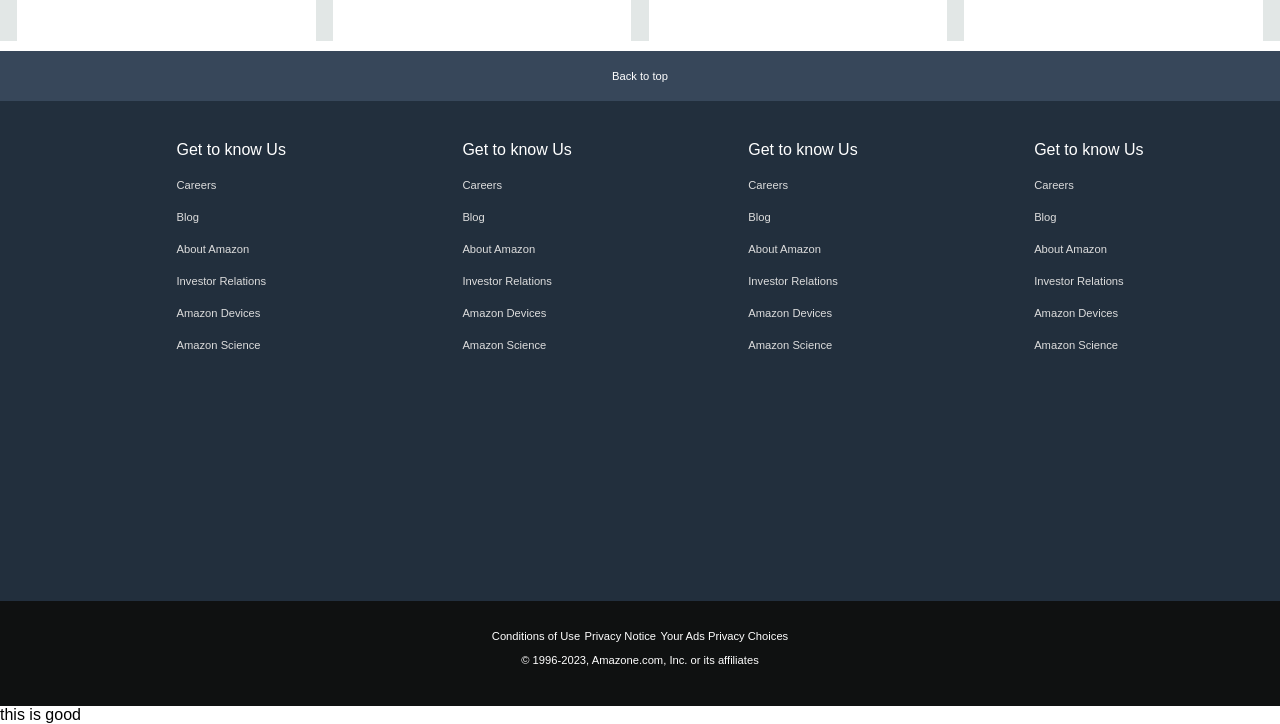
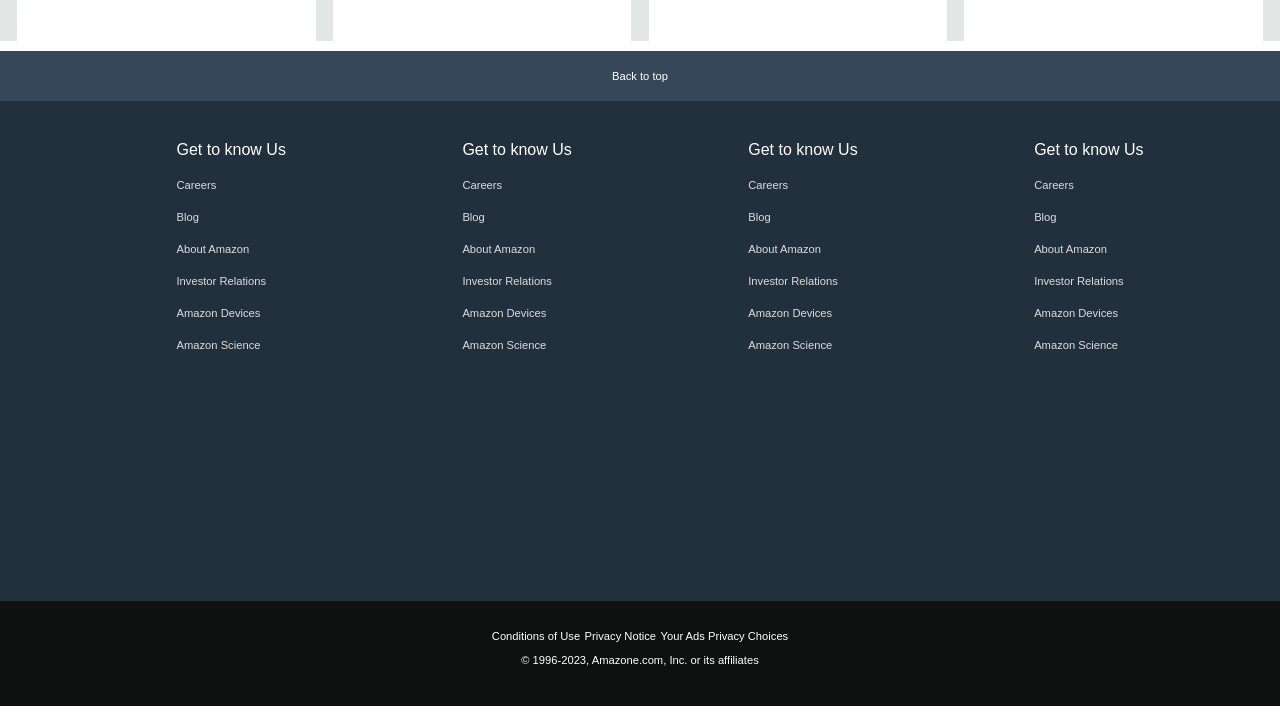
Before and after one commit to AVINASHMAITY/amazonclone, a plain HTML site: page index.html in a window 1280 px wide. Shown: the part 1367-2091 px from the top of the page. Drawn offline with Linux system fonts and the light colour scheme.

Commit message:
Update index.html
not a good idea

```diff
--- a/index.html
+++ b/index.html
@@ -189,9 +189,6 @@
                 &copy 1996-2023, Amazone.com, Inc. or its affiliates
             </div>
         </div>
-        <div>
-            this is good
-        </div>
     </footer>
 </body>
 </html>
```
